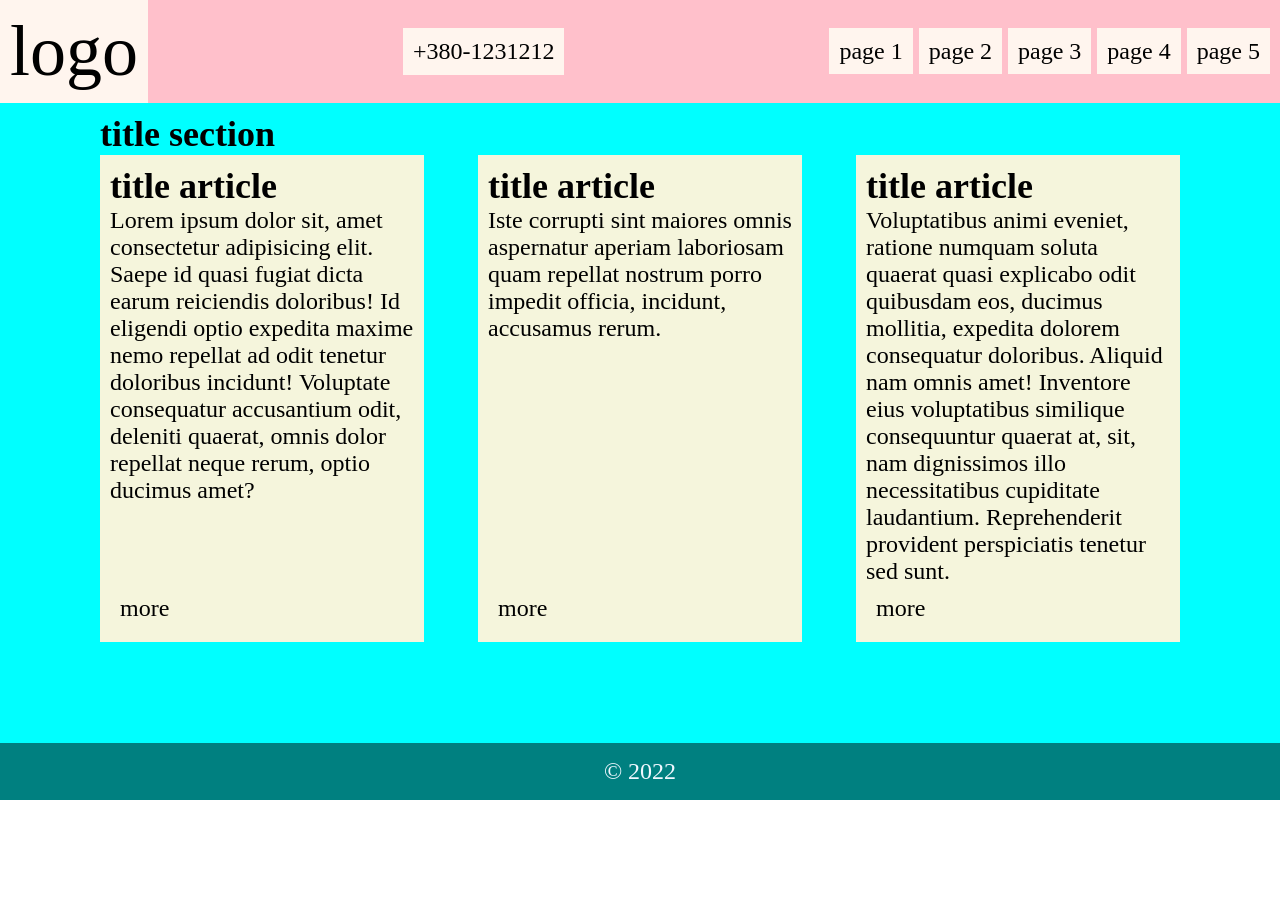
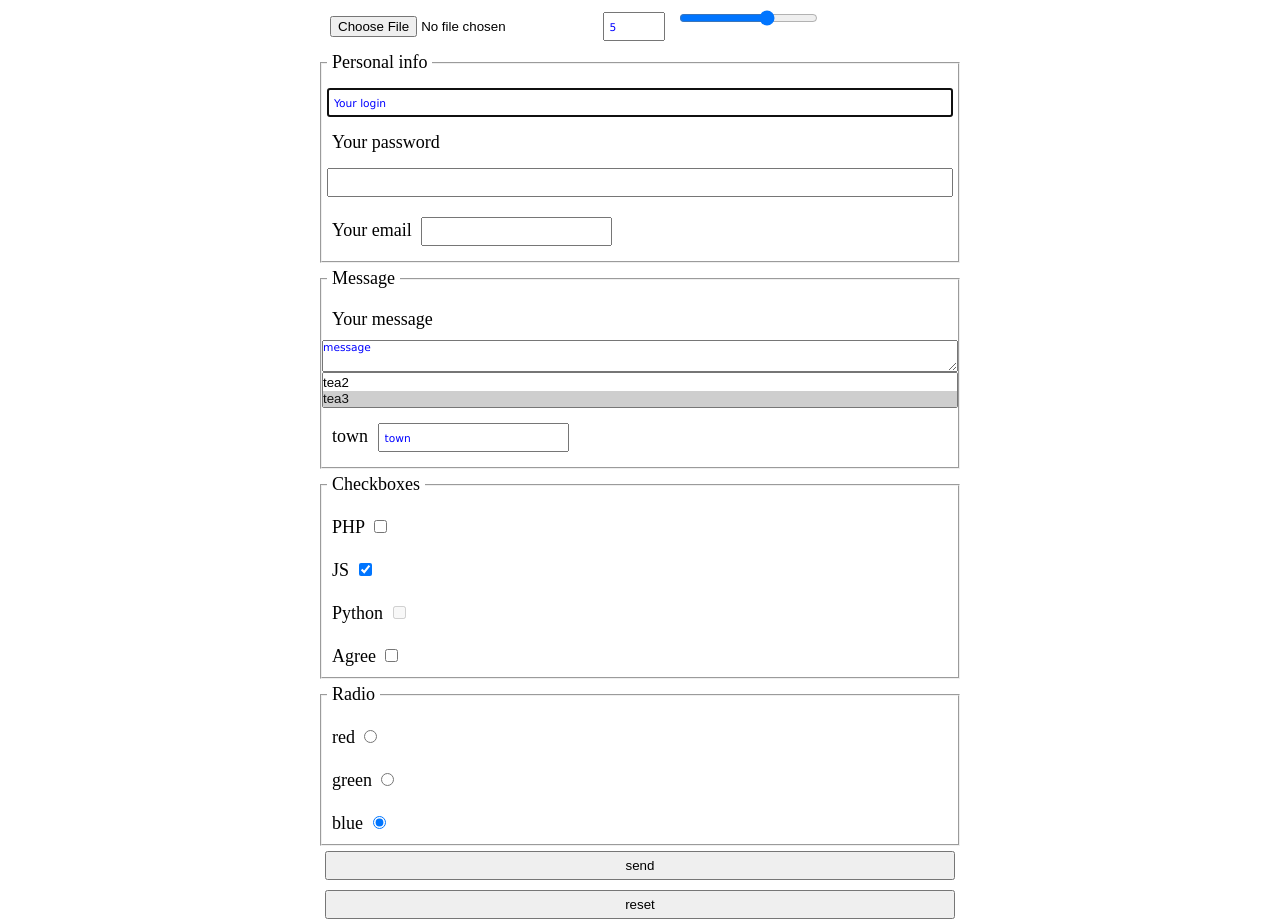
Before and after one commit to freshjsftm/fm2022-2-flex-19-12, a plain HTML site: page index.html in a window 1280 px wide. Before the commit the page ends 800 px from the top, so only its background shows below. Drawn offline with Linux system fonts and the light colour scheme.

Commit message:
Add form

```diff
--- a/assets/css/style.css
+++ b/assets/css/style.css
@@ -1,7 +1,7 @@
 :root {
-  --padding-size: 10px;
+  --padding-size: 5px;
 
-  font-size: 24px;
+  font-size: 18px;
 }
 * {
   box-sizing: border-box;
@@ -16,77 +16,25 @@ a {
 
   text-decoration: none;
 }
-
-.flex-wrapper {
+form{
+  width: 50%;
+  min-width: 350px;
+  margin: auto;
+}
+fieldset,
+.btn-wrapper{
   display: flex;
   flex-direction: column;
-  /* justify-content: space-between; */
-
-  min-height: 100vh;
 }
-
-.header {
-  display: flex;
-  justify-content: space-between;
-  align-items: center;
-
-  background-color: pink;
+input,
+button,
+label,
+legend{
+  padding: var(--padding-size);
+  margin: var(--padding-size);
 }
-.header > a,
-.nav li a {
-  padding: var(--padding-size);
-  background-color: seashell;
+::placeholder {
+  color: blue;
+  font-size: 0.8em;
+  font-family: Verdana, Geneva, Tahoma, sans-serif;
 }
-.logo {
-  font-size: 3rem;
-}
-.phone {
-}
-.nav {
-  /* text-align: right; */
-  padding: var(--padding-size);
-}
-.nav li {
-  display: inline-block;
-}
-
-.main {
-  flex-grow: 1;
-  background-color: aqua;
-}
-.main__section {
-  max-width: 1100px;
-  padding: var(--padding-size);
-  margin: auto;
-}
-.main__wrapper {
-  display: flex;
-  flex-wrap: wrap;
-  justify-content: space-between;
-}
-.article{
-  min-width: 300px;
-  flex-basis: 30%;
-  flex-shrink: 0;
-
-  display: flex;
-  flex-direction: column;
-
-  padding: var(--padding-size);
-
-  background-color: beige;
-}
-.article>a{
-  margin-top: auto;
-  padding: var(--padding-size);
-}
-
-.footer {
-  /* margin-top: auto; */
-  padding: calc(1.5 * var(--padding-size));
-
-  background-color: teal;
-  color: aliceblue;
-
-  text-align: center;
-}
--- a/index.html
+++ b/index.html
@@ -4,66 +4,108 @@
     <meta charset="UTF-8" />
     <meta http-equiv="X-UA-Compatible" content="IE=edge" />
     <meta name="viewport" content="width=device-width, initial-scale=1.0" />
-    <title>Flex</title>
+    <title>Form</title>
     <link rel="stylesheet" href="./assets/css/style.css" />
   </head>
   <body>
-    <div class="flex-wrapper">
-      <header class="header">
-        <a href="./index.html" class="logo">logo</a>
-        <a href="tel:+380-1231212" class="phone">+380-1231212</a>
-        <nav class="nav">
-          <ul>
-            <li><a href="">page 1</a></li>
-            <li><a href="">page 2</a></li>
-            <li><a href="">page 3</a></li>
-            <li><a href="">page 4</a></li>
-            <li><a href="">page 5</a></li>
-          </ul>
-        </nav>
-      </header>
-      <main class="main">
-        <section class="main__section">
-          <h1>title section</h1>
-          <div class="main__wrapper">
-            <article class="article">
-              <h2>title article</h2>
-              <p>
-                Lorem ipsum dolor sit, amet consectetur adipisicing elit. Saepe
-                id quasi fugiat dicta earum reiciendis doloribus! Id eligendi
-                optio expedita maxime nemo repellat ad odit tenetur doloribus
-                incidunt! Voluptate consequatur accusantium odit, deleniti
-                quaerat, omnis dolor repellat neque rerum, optio ducimus amet?
-              </p>
-              <a href="">more</a>
-            </article>
-            <article class="article">
-              <h2>title article</h2>
-              <p>
-                Iste corrupti sint maiores omnis aspernatur aperiam laboriosam
-                quam repellat nostrum porro impedit officia, incidunt, accusamus
-                rerum.
-              </p>
-              <a href="">more</a>
-            </article>
-            <article class="article">
-              <h2>title article</h2>
-              <p>
-                Voluptatibus animi eveniet, ratione numquam soluta quaerat quasi
-                explicabo odit quibusdam eos, ducimus mollitia, expedita dolorem
-                consequatur doloribus. Aliquid nam omnis amet! Inventore eius
-                voluptatibus similique consequuntur quaerat at, sit, nam
-                dignissimos illo necessitatibus cupiditate laudantium.
-                Reprehenderit provident perspiciatis tenetur sed sunt.
-              </p>
-              <a href="">more</a>
-            </article>
-          </div>
-        </section>
-      </main>
-      <footer class="footer">
-        <p>&copy; 2022</p>
-      </footer>
-    </div>
+    <form action="" method="post" enctype="multipart/form-data">
+      <input type="hidden" name="hidden" />
+      <input type="file" name="" id="" />
+      <input
+        type="number"
+        name="number"
+        min="5"
+        max="50"
+        step="3"
+        placeholder="5"
+      />
+      <input type="range" name="number" min="5" max="50" step="15" />
+      <fieldset>
+        <legend>Personal info</legend>
+        <input
+          type="text"
+          name="login"
+          placeholder="Your login"
+          autofocus
+          required
+        />
+        <!-- pattern="^[a-z0-9_-]{3,15}$" -->
+        <label for="password">Your password</label>
+        <input type="password" name="password" id="password" />
+
+        <label>
+          <span>Your email</span>
+          <input type="email" name="email" autocomplete="email" />
+        </label>
+      </fieldset>
+      <fieldset>
+        <legend>Message</legend>
+        <label for="message">Your message</label>
+        <textarea name="message" id="message" placeholder="message"></textarea>
+        <select name="drinks" id="" multiple size="2">
+          <optgroup label="drinks">
+            <option value="tea1">tea1</option>
+            <option value="tea2">tea2</option>
+            <option value="tea3" selected>tea3</option>
+            <option value="tea1">tea1</option>
+            <option value="tea2">tea2</option>
+            <option value="tea3">tea3</option>
+            <option value="tea1">tea1</option>
+            <option value="tea2">tea2</option>
+            <option value="tea3">tea3</option>
+          </optgroup>
+        </select>
+        <label>
+          town
+          <datalist id="town-list">
+            <option value="Dnipro">
+            <option value="Doneck">
+              <option value="Dnistro">
+          </datalist>
+
+          <input type="text" name="town" placeholder="town" list="town-list" />
+        </label>
+      </fieldset>
+      <fieldset>
+        <legend>Checkboxes</legend>
+        <label>
+          PHP
+          <input type="checkbox" name="lang" value="PHP" />
+        </label>
+        <label>
+          JS
+          <input type="checkbox" name="lang" value="JS" checked />
+        </label>
+        <label>
+          Python
+          <input type="checkbox" name="lang" value="Python" disabled />
+        </label>
+        <label>
+          Agree
+          <input type="checkbox" name="argee" required />
+        </label>
+      </fieldset>
+      <fieldset>
+        <legend>Radio</legend>
+        <label>
+          red
+          <input type="radio" name="color" value="red" />
+        </label>
+        <label>
+          green
+          <input type="radio" name="color" value="green" />
+        </label>
+        <label>
+          blue
+          <input type="radio" name="color" value="blue" checked />
+        </label>
+      </fieldset>
+      <div class="btn-wrapper">
+        <!-- <input type="submit" value="send"> -->
+        <!-- <input type="reset" value="reset"> -->
+        <button type="submit">send</button>
+        <button type="reset">reset</button>
+      </div>
+    </form>
   </body>
 </html>
```
